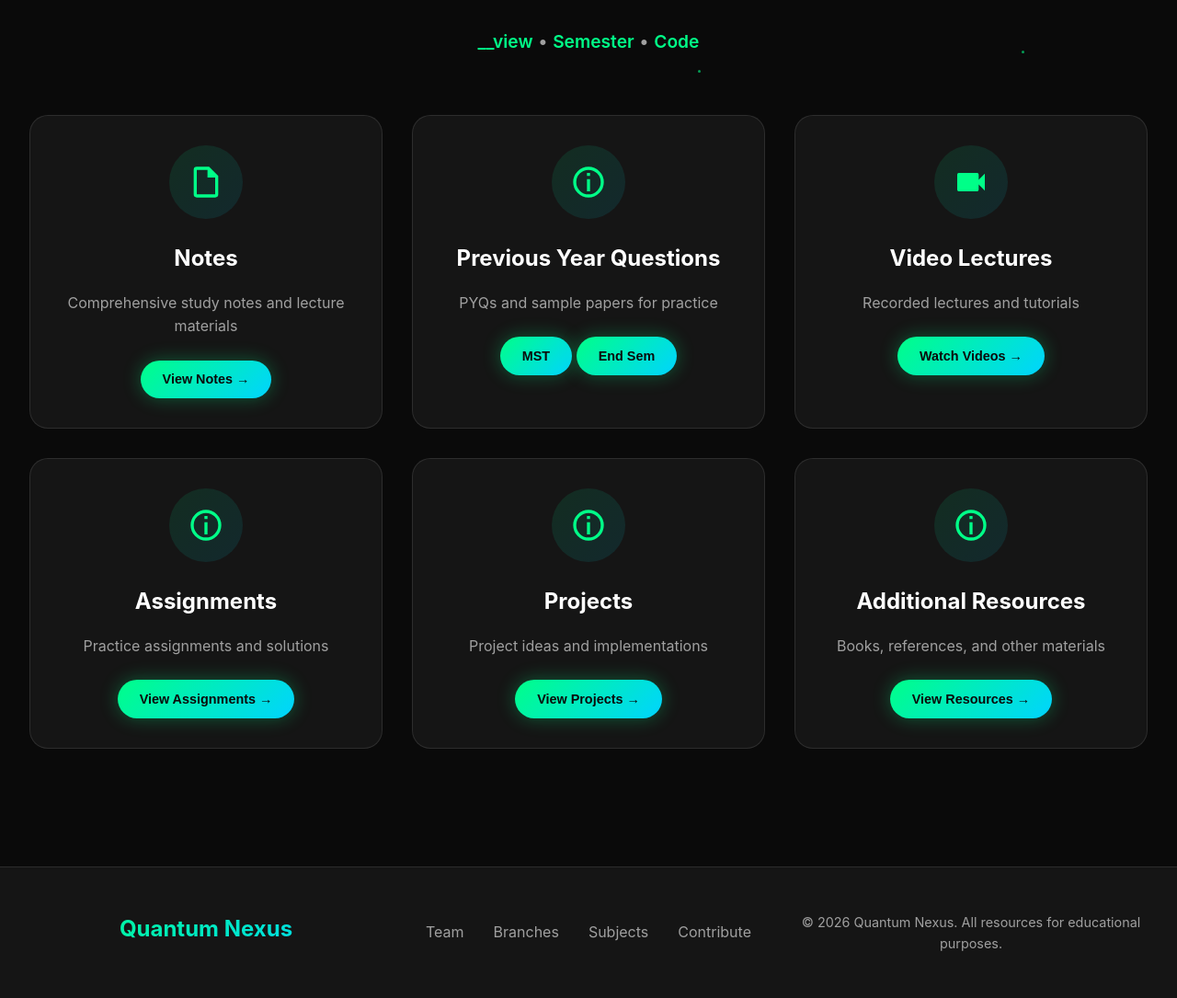
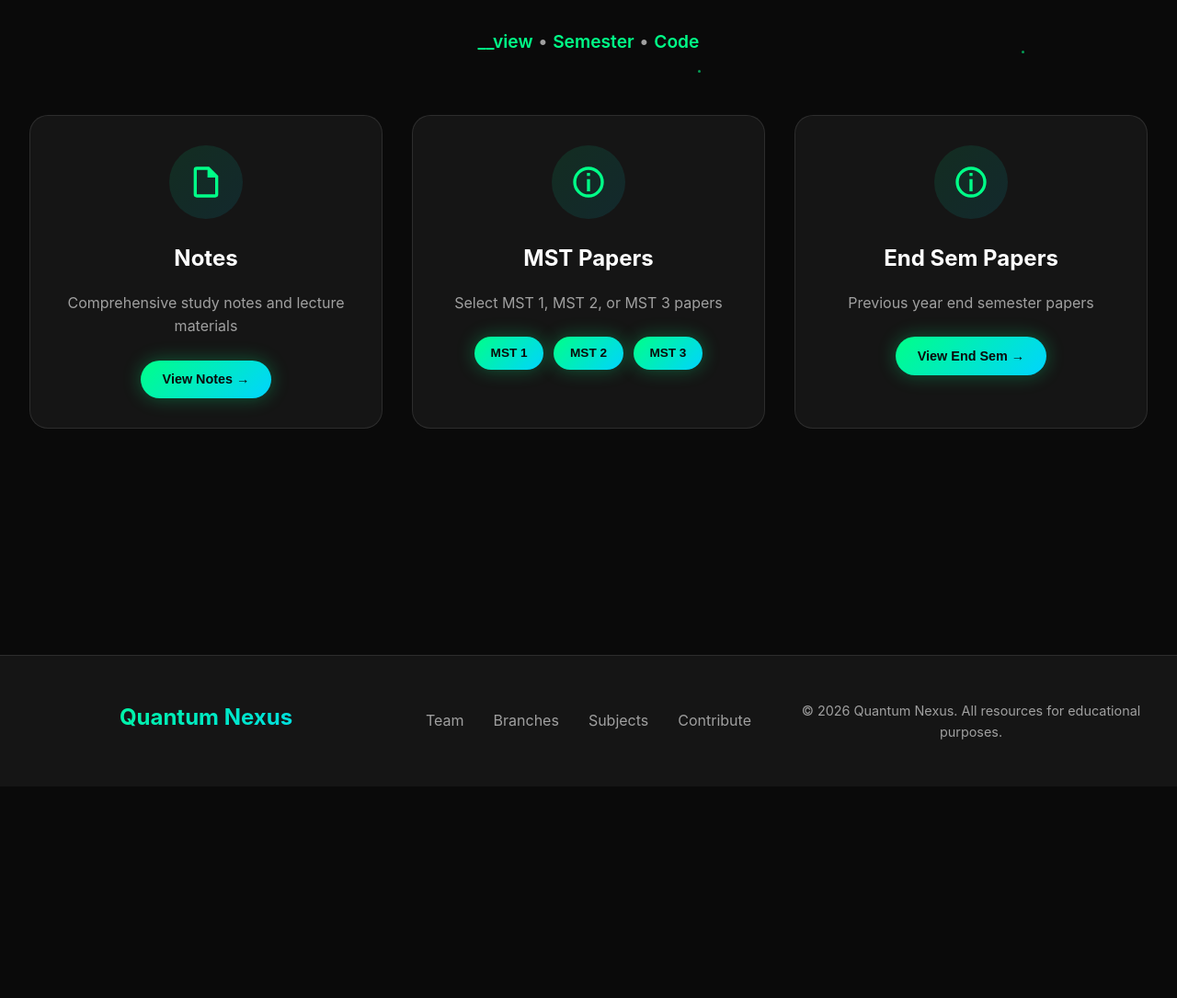
Before and after one commit to Sarthak07M/learning_website, a web app: file public/htmlfiles/resources.html in a window 1280 px wide. Shown: the part 152-1237 px from the top of the page at 92% size. After the commit the page ends 956 px from the top, so only its background shows below. Run offline with its HTML, style and script files only (its server is not run), Linux system fonts and the light colour scheme; some libraries are stand-ins or nearby versions.

Commit message:
made changes in resources

```diff
--- a/public/cssfiles/resources.css
+++ b/public/cssfiles/resources.css
@@ -411,6 +411,18 @@
     box-shadow: 0 0 30px var(--glow-green);
 }
 
+.pyq-sections {
+    display: flex;
+    gap: 0.7rem;
+    justify-content: center;
+    flex-wrap: wrap;
+}
+
+.mst-sections .resource-btn {
+    padding: 0.65rem 1.1rem;
+    font-size: 0.85rem;
+}
+
 /* ========== FOOTER ========== */
 .footer {
     background: var(--card-bg);
--- a/public/htmlfiles/resources.html
+++ b/public/htmlfiles/resources.html
@@ -68,23 +68,13 @@
                         <path d="M12,2A10,10 0 0,0 2,12A10,10 0 0,0 12,22A10,10 0 0,0 22,12A10,10 0 0,0 12,2M12,4A8,8 0 0,1 20,12A8,8 0 0,1 12,20A8,8 0 0,1 4,12A8,8 0 0,1 12,4M11,6V8H13V6H11M11,10V18H13V10H11Z" />
                     </svg>
                 </div>
-                <h3 class="resource-title">Previous Year Questions</h3>
-                <p class="resource-description">PYQs and sample papers for practice</p>
-                <div class="pyq-sections">
-                    <button class="resource-btn pyq-btn" data-type="mst">MST</button>
-                    <button class="resource-btn pyq-btn" data-type="end-sem">End Sem</button>
+                <h3 class="resource-title">MST Papers</h3>
+                <p class="resource-description">Select MST 1, MST 2, or MST 3 papers</p>
+                <div class="pyq-sections mst-sections">
+                    <button class="resource-btn pyq-btn" data-type="mst-1">MST 1</button>
+                    <button class="resource-btn pyq-btn" data-type="mst-2">MST 2</button>
+                    <button class="resource-btn pyq-btn" data-type="mst-3">MST 3</button>
                 </div>
-            </div>
-
-            <div class="resource-card">
-                <div class="resource-icon">
-                    <svg viewBox="0 0 24 24" fill="currentColor">
-                        <path d="M17,10.5V7A1,1 0 0,0 16,6H4A1,1 0 0,0 3,7V17A1,1 0 0,0 4,18H16A1,1 0 0,0 17,17V13.5L21,17.5V6.5L17,10.5Z" />
-                    </svg>
-                </div>
-                <h3 class="resource-title">Video Lectures</h3>
-                <p class="resource-description">Recorded lectures and tutorials</p>
-                <button class="resource-btn">Watch Videos →</button>
             </div>
 
             <div class="resource-card">
@@ -93,31 +83,9 @@
                         <path d="M12,2A10,10 0 0,0 2,12A10,10 0 0,0 12,22A10,10 0 0,0 22,12A10,10 0 0,0 12,2M12,4A8,8 0 0,1 20,12A8,8 0 0,1 12,20A8,8 0 0,1 4,12A8,8 0 0,1 12,4M11,6V8H13V6H11M11,10V18H13V10H11Z" />
                     </svg>
                 </div>
-                <h3 class="resource-title">Assignments</h3>
-                <p class="resource-description">Practice assignments and solutions</p>
-                <button class="resource-btn">View Assignments →</button>
-            </div>
-
-            <div class="resource-card">
-                <div class="resource-icon">
-                    <svg viewBox="0 0 24 24" fill="currentColor">
-                        <path d="M12,2A10,10 0 0,0 2,12A10,10 0 0,0 12,22A10,10 0 0,0 22,12A10,10 0 0,0 12,2M12,4A8,8 0 0,1 20,12A8,8 0 0,1 12,20A8,8 0 0,1 4,12A8,8 0 0,1 12,4M11,6V8H13V6H11M11,10V18H13V10H11Z" />
-                    </svg>
-                </div>
-                <h3 class="resource-title">Projects</h3>
-                <p class="resource-description">Project ideas and implementations</p>
-                <button class="resource-btn">View Projects →</button>
-            </div>
-
-            <div class="resource-card">
-                <div class="resource-icon">
-                    <svg viewBox="0 0 24 24" fill="currentColor">
-                        <path d="M12,2A10,10 0 0,0 2,12A10,10 0 0,0 12,22A10,10 0 0,0 22,12A10,10 0 0,0 12,2M12,4A8,8 0 0,1 20,12A8,8 0 0,1 12,20A8,8 0 0,1 4,12A8,8 0 0,1 12,4M11,6V8H13V6H11M11,10V18H13V10H11Z" />
-                    </svg>
-                </div>
-                <h3 class="resource-title">Additional Resources</h3>
-                <p class="resource-description">Books, references, and other materials</p>
-                <button class="resource-btn">View Resources →</button>
+                <h3 class="resource-title">End Sem Papers</h3>
+                <p class="resource-description">Previous year end semester papers</p>
+                <button class="resource-btn pyq-btn" data-type="end-sem">View End Sem →</button>
             </div>
         </div>
     </section>
--- a/public/jsfiles/resources.js
+++ b/public/jsfiles/resources.js
@@ -25,7 +25,6 @@
     }
 }
 
-let selectedFaculty = null;
 let allResources = [];
 
 // ========== NAVIGATION SCROLL EFFECT ==========
@@ -138,14 +137,12 @@
         if (data.success) {
             allResources = data.data;
             displayResources(allResources);
-            displayFacultyFilter(allResources);
         } else {
             console.error('API returned error:', data.message);
             // Use mock data for testing
             console.log('Using mock data for testing...');
             allResources = getMockResources();
             displayResources(allResources);
-            displayFacultyFilter(allResources);
         }
     } catch (error) {
         console.error('Error fetching resources:', error);
@@ -153,118 +150,6 @@
         console.log('API not available, using mock data for testing...');
         allResources = getMockResources();
         displayResources(allResources);
-        displayFacultyFilter(allResources);
-    }
-}
-
-// ========== DISPLAY FACULTY FILTER BUTTONS ==========
-function displayFacultyFilter(resources) {
-    // Extract unique faculty names from resources
-    const facultyNames = [...new Set(resources.map(r => r.uploadedBy).filter(Boolean))];
-
-    if (facultyNames.length === 0) {
-        return; // No faculty to display
-    }
-
-    // Check if faculty filter container already exists
-    let filterContainer = document.querySelector('.faculty-filter');
-
-    if (!filterContainer) {
-        // Create the filter container
-        filterContainer = document.createElement('div');
-        filterContainer.className = 'faculty-filter';
-
-        // Insert before the resources grid
-        const resourcesGrid = document.querySelector('.resources-grid');
-        const resourcesSection = document.querySelector('.resources');
-        if (resourcesGrid && resourcesSection) {
-            resourcesSection.insertBefore(filterContainer, resourcesGrid);
-        }
-    }
-
-    // Build the filter HTML
-    filterContainer.innerHTML = `
-        <div class="faculty-filter-label">Filter by Faculty:</div>
-        <div class="faculty-buttons">
-            <button class="faculty-btn ${selectedFaculty === null ? 'active' : ''}" data-faculty="all">
-                All
-            </button>
-            ${facultyNames.map(faculty => `
-                <button class="faculty-btn ${selectedFaculty === faculty ? 'active' : ''}" data-faculty="${faculty}">
-                    ${faculty}
-                </button>
-            `).join('')}
-        </div>
-    `;
-
-    // Add event listeners to buttons
-    filterContainer.querySelectorAll('.faculty-btn').forEach(btn => {
-        btn.addEventListener('click', (e) => {
-            const faculty = btn.getAttribute('data-faculty');
-
-            // Update selected faculty
-            selectedFaculty = faculty === 'all' ? null : faculty;
-
-            // Update button states
-            filterContainer.querySelectorAll('.faculty-btn').forEach(b => b.classList.remove('active'));
-            btn.classList.add('active');
-
-            // Filter resources
-            if (selectedFaculty === null) {
-                displayResources(allResources);
-            } else {
-                const filteredResources = allResources.filter(r => r.uploadedBy === selectedFaculty);
-                displayResources(filteredResources);
-            }
-        });
-    });
-
-    // Add styles for faculty filter
-    if (!document.querySelector('#faculty-filter-styles')) {
-        const filterStyles = document.createElement('style');
-        filterStyles.id = 'faculty-filter-styles';
-        filterStyles.textContent = `
-            .faculty-filter {
-                margin-bottom: 2rem;
-                padding: 1.5rem;
-                background: rgba(21, 21, 21, 0.8);
-                border: 1px solid rgba(255, 255, 255, 0.1);
-                border-radius: 15px;
-                backdrop-filter: blur(10px);
-            }
-            .faculty-filter-label {
-                font-size: 1rem;
-                color: var(--text-secondary);
-                margin-bottom: 1rem;
-                font-weight: 500;
-            }
-            .faculty-buttons {
-                display: flex;
-                flex-wrap: wrap;
-                gap: 0.75rem;
-            }
-            .faculty-btn {
-                padding: 0.6rem 1.2rem;
-                background: rgba(255, 255, 255, 0.05);
-                border: 1px solid rgba(255, 255, 255, 0.15);
-                border-radius: 25px;
-                color: var(--text-primary);
-                font-size: 0.9rem;
-                cursor: pointer;
-                transition: all 0.3s ease;
-            }
-            .faculty-btn:hover {
-                background: rgba(0, 255, 136, 0.1);
-                border-color: var(--primary-green);
-            }
-            .faculty-btn.active {
-                background: linear-gradient(135deg, var(--primary-green), var(--primary-cyan));
-                color: var(--dark-bg);
-                border-color: transparent;
-                font-weight: 600;
-            }
-        `;
-        document.head.appendChild(filterStyles);
     }
 }
 
@@ -291,71 +176,106 @@
         return;
     }
 
-    // Group resources by type
-    const resourcesByType = {};
-    resources.forEach(resource => {
-        const type = resource.fileType || 'other';
-        if (!resourcesByType[type]) {
-            resourcesByType[type] = [];
-        }
-        resourcesByType[type].push(resource);
+    const getTitle = (resource) => (resource.title || '').toLowerCase();
+
+    const notesResources = resources.filter(resource => {
+        const title = getTitle(resource);
+        return title.includes('note') || title.includes('notes') || title.includes('lecture');
     });
 
-    // Create resource cards for each type
-    const resourceTypes = {
-        'pdf': { title: 'PDF Documents', icon: '📄', description: 'Notes, assignments, and study materials' },
-        'doc': { title: 'Word Documents', icon: '📝', description: 'Editable documents and assignments' },
-        'docx': { title: 'Word Documents', icon: '📝', description: 'Editable documents and assignments' },
-        'ppt': { title: 'Presentations', icon: '📊', description: 'Slides and lecture presentations' },
-        'pptx': { title: 'Presentations', icon: '📊', description: 'Slides and lecture presentations' },
-        'video': { title: 'Video Lectures', icon: '🎥', description: 'Recorded lectures and tutorials' }
+    const endSemResources = resources.filter(resource => {
+        const title = getTitle(resource);
+        return title.includes('end sem') || title.includes('end-sem') || title.includes('end semester') || title.includes('final');
+    });
+
+    const getMstResources = (mstNumber) => resources.filter(resource => {
+        const title = getTitle(resource);
+        const hasMstKeyword = title.includes('mst') || title.includes('mid sem') || title.includes('mid-sem');
+        if (!hasMstKeyword) {
+            return false;
+        }
+
+        const mstPattern = new RegExp(`(mst|mid\\s?sem|mid-sem)[\\s-]*${mstNumber}\\b`);
+        return mstPattern.test(title);
+    });
+
+    const mst1Resources = getMstResources(1);
+    const mst2Resources = getMstResources(2);
+    const mst3Resources = getMstResources(3);
+    const allMstResources = [...mst1Resources, ...mst2Resources, ...mst3Resources];
+
+    resourcesGrid.innerHTML = `
+        <div class="resource-card" data-category="notes">
+            <div class="resource-icon">📄</div>
+            <h3 class="resource-title">Notes</h3>
+            <p class="resource-description">Comprehensive study notes and lecture materials</p>
+            <button class="resource-btn" data-category="notes">View Notes →</button>
+        </div>
+
+        <div class="resource-card pyq-card" data-category="mst">
+            <div class="resource-icon">📝</div>
+            <h3 class="resource-title">MST Papers</h3>
+            <p class="resource-description">Select MST 1, MST 2, or MST 3 papers</p>
+            <div class="pyq-sections mst-sections">
+                <button class="resource-btn pyq-btn" data-type="mst-1">MST 1</button>
+                <button class="resource-btn pyq-btn" data-type="mst-2">MST 2</button>
+                <button class="resource-btn pyq-btn" data-type="mst-3">MST 3</button>
+            </div>
+        </div>
+
+        <div class="resource-card" data-category="end-sem">
+            <div class="resource-icon">📚</div>
+            <h3 class="resource-title">End Sem Papers</h3>
+            <p class="resource-description">Previous year end semester papers</p>
+            <button class="resource-btn" data-category="end-sem">View End Sem →</button>
+        </div>
+    `;
+
+    const showCategoryModal = (category) => {
+        if (category === 'notes') {
+            showResourceModal(notesResources, 'Notes');
+            return;
+        }
+        if (category === 'end-sem') {
+            showResourceModal(endSemResources, 'End Semester Papers');
+            return;
+        }
+        if (category === 'mst') {
+            showResourceModal(allMstResources, 'MST Papers');
+        }
     };
 
-    Object.keys(resourceTypes).forEach(type => {
-        if (resourcesByType[type] && resourcesByType[type].length > 0) {
-            const typeResources = resourcesByType[type];
-            const typeInfo = resourceTypes[type];
-
-            const card = document.createElement('div');
-            card.className = 'resource-card';
-            card.innerHTML = `
-                <div class="resource-icon">
-                    ${typeInfo.icon}
-                </div>
-                <h3 class="resource-title">${typeInfo.title}</h3>
-                <p class="resource-description">${typeInfo.description}</p>
-                <div class="resource-count">${typeResources.length} file${typeResources.length > 1 ? 's' : ''}</div>
-                <button class="resource-btn">View ${typeInfo.title} →</button>
-            `;
-
-            // Add click handler
-            card.addEventListener('click', (e) => {
-                createRipple(card, e);
-                showResourceModal(typeResources, typeInfo.title);
-            });
-
-            resourcesGrid.appendChild(card);
-        }
+    resourcesGrid.querySelectorAll('.resource-card[data-category]').forEach(card => {
+        card.addEventListener('click', (e) => {
+            if (e.target.closest('.pyq-btn')) {
+                return;
+            }
+            createRipple(card, e);
+            showCategoryModal(card.getAttribute('data-category'));
+        });
     });
 
-    // Handle PYQ buttons separately
-    const pyqButtons = document.querySelectorAll('.pyq-btn');
-    pyqButtons.forEach(btn => {
+    resourcesGrid.querySelectorAll('.resource-btn[data-category]').forEach(button => {
+        button.addEventListener('click', (e) => {
+            e.stopPropagation();
+            createRipple(button, e);
+            showCategoryModal(button.getAttribute('data-category'));
+        });
+    });
+
+    resourcesGrid.querySelectorAll('.pyq-btn').forEach(btn => {
         btn.addEventListener('click', (e) => {
             e.stopPropagation();
+            createRipple(btn, e);
+
             const type = btn.getAttribute('data-type');
-            const pyqResources = resources.filter(r => {
-                const title = r.title.toLowerCase();
-                if (type === 'mst') {
-                    return title.includes('mst') || title.includes('mid') || title.includes('mid-sem');
-                } else if (type === 'end-sem') {
-                    return title.includes('end') || title.includes('final') || title.includes('semester');
-                }
-                return false;
-            });
-
-            createRipple(btn, e);
-            showResourceModal(pyqResources, type === 'mst' ? 'Mid Semester Tests' : 'End Semester Papers');
+            if (type === 'mst-1') {
+                showResourceModal(mst1Resources, 'MST 1 Papers');
+            } else if (type === 'mst-2') {
+                showResourceModal(mst2Resources, 'MST 2 Papers');
+            } else if (type === 'mst-3') {
+                showResourceModal(mst3Resources, 'MST 3 Papers');
+            }
         });
     });
 }
@@ -378,7 +298,11 @@
                 <button class="modal-close" onclick="closeResourceModal()">×</button>
             </div>
             <div class="modal-body">
-                ${resources.map(resource => `
+                ${resources.length === 0 ? `
+                    <div class="no-resources-modal">
+                        No resources available in this category yet.
+                    </div>
+                ` : resources.map(resource => `
                     <div class="resource-item" onclick="openResource('${resource.fileURL}', '${resource.title}')">
                         <div class="resource-item-icon">📄</div>
                         <div class="resource-item-info">
@@ -501,6 +425,13 @@
                 font-size: 1.5rem;
                 color: var(--primary-green);
                 margin-left: 1rem;
+            }
+            .no-resources-modal {
+                padding: 1.5rem;
+                border: 1px dashed rgba(255, 255, 255, 0.2);
+                border-radius: 12px;
+                color: var(--text-secondary);
+                text-align: center;
             }
             @keyframes modalFadeIn {
                 from {
```
